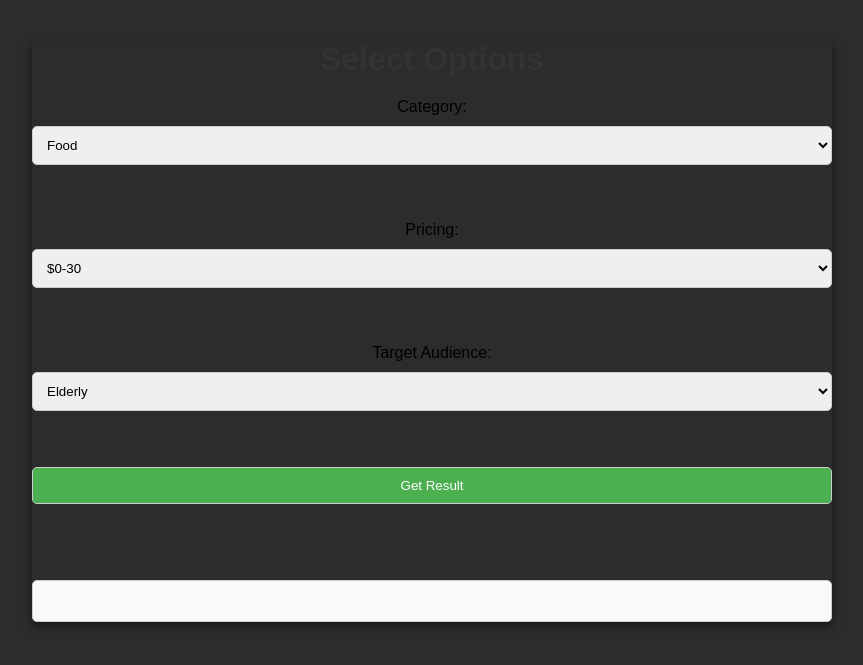
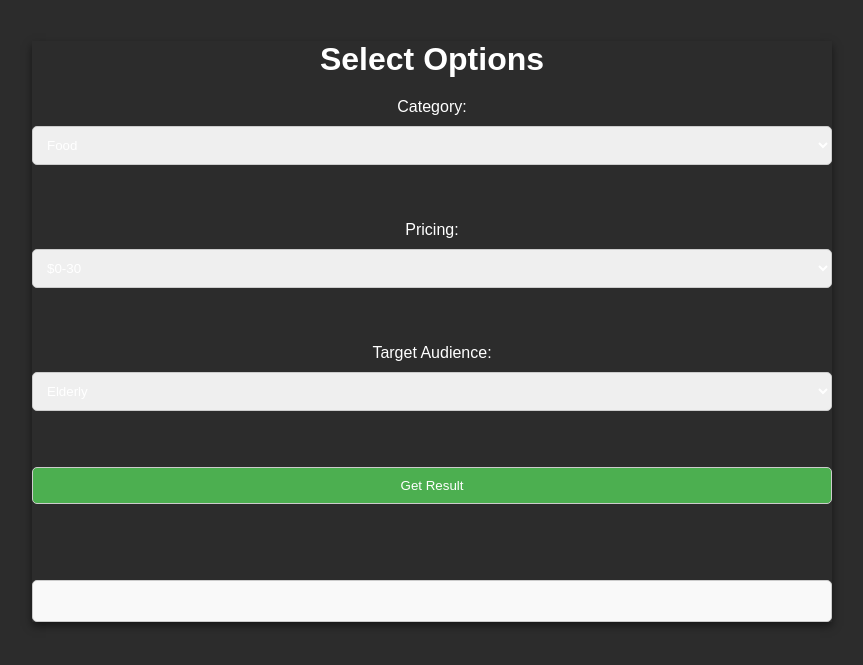
Before and after one commit to yukinoBL/Presentation-NTU-2024, a Flask app: template templates/prob.html in a window 1280 px wide. Shown: the top 665 px of the page, without its empty margins (208-1071 px from the left). Run offline with Flask 3, Linux system fonts and the light colour scheme; the template is opened without the code that fills it, so the values that code supplies are empty.

Commit message:
Update prob.html

```diff
--- a/templates/prob.html
+++ b/templates/prob.html
@@ -11,15 +11,16 @@
     margin: 0 auto;
     padding: 20px;
     background-color: #2c2c2c;
+    color: #fff; /* Changed text color to white */
 }
 h1 {
-            color: #333;
+    color: #fff; /* Changed text color to white */
     margin-bottom: 20px;
 }
-
 label {
     display: block;
     margin-bottom: 10px;
+    color: #fff; /* Changed text color to white */
 }
 select,
 button {
@@ -30,13 +31,13 @@
     border: 1px solid #ccc;
     border-radius: 5px;
     box-sizing: border-box;
+    color: #fff; /* Changed text color to white */
 }
 button {
     background-color: #4CAF50;
     color: #fff;
     cursor: pointer;
 }
-
 button:hover {
     background-color: #3e8e41;
 }
@@ -47,12 +48,13 @@
     border-radius: 5px;
     margin-top: 20px;
     white-space: pre-wrap;
+    color: #000; /* Kept text color as black for better readability on light background */
 }
 .container {
-
     box-shadow: 0 4px 8px 0 rgba(0, 0, 0, 0.5);
     text-align: center;
     font-family: Arial, sans-serif;
+    color: #fff; /* Changed text color to white */
 }
 
 
```
Lines whose indentation alone changed are shown as unchanged.
